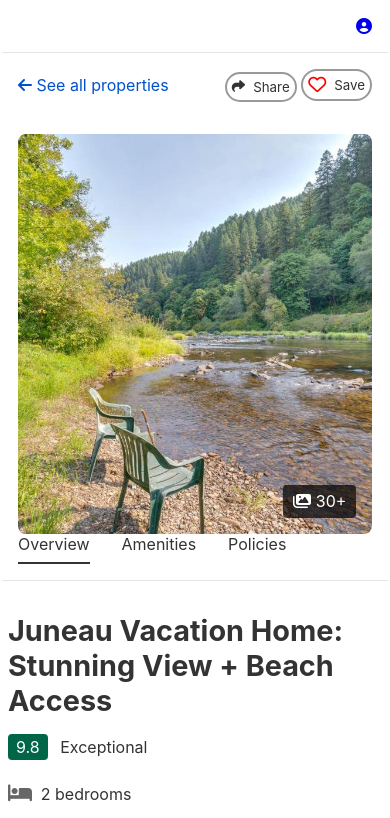
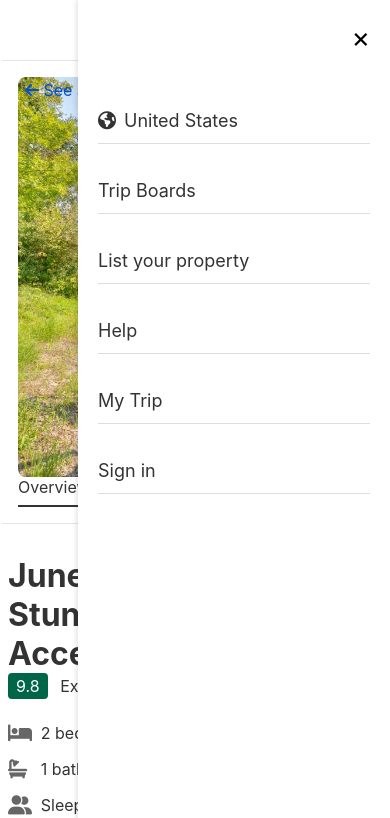
Before and after one commit to Marjia029/W3_JavaScript_Assignment, a plain HTML site: page index.html in a window 390 px wide. Both pictures are taken after a click on the link 364 px from the left and 26 px from the top of the page. Shown: the top 818 px of the page. Drawn offline with Linux system fonts and the light colour scheme.

Commit message:
almost done

```diff
--- a/index.html
+++ b/index.html
@@ -10,17 +10,19 @@
 </head>
 <body>
     <header>
-        <div class="nav-links">
-            <a href="#" id="region-selector"><i class="fas fa-globe-americas"></i>United States</a>
-            <a href="#">Trip Boards</a>
-            <a href="#">List your property</a>
-            <a href="#">Help</a>
-            <a href="#">My Trip</a>
-            <a href="#">sign in</a>
-
-        </div>
-        <div class="nav-icon">
-            <a href="#" ><i class="fas fa-user-circle"></i></a>
+        <div class="nav-container">
+            <div class="nav-icon">
+                <a href="#" id="menu-toggle"><i class="fas fa-user-circle"></i></a>
+            </div>
+            <div class="nav-links" id="mobile-nav">
+                <button id="close-nav">&times;</button>
+                <a href="#" id="region-selector"><i class="fas fa-globe-americas"></i> United States</a>
+                <a href="#">Trip Boards</a>
+                <a href="#">List your property</a>
+                <a href="#">Help</a>
+                <a href="#">My Trip</a>
+                <a href="#">Sign in</a>
+            </div>
         </div>
 
     </header>
@@ -32,8 +34,8 @@
         </a>
         <!-- share and save links -->
         <div class="nav-links">
-            <button class="share-open-popup"><a href="#"><i class="fas fa-share"></i> Share</a></button>
-            <button id="save-button"><a href="#" ><i class="fa-regular fa-heart" id="heart-icon"></i> Save</a></button>
+            <button class="share-open-popup"><a href="#"><i class="fas fa-share"></i><p>Share</p><img src="./assets/property-manager/alternate-share.svg" alt=""></a></button>
+            <button id="save-button"><a href="#" ><i class="fa-regular fa-heart" id="heart-icon"></i> <p>Save</p></a></button>
         </div>
     </div>
 <!-- =======================================================Image Gallery============================================================ -->
@@ -333,7 +335,7 @@
         <!-- Description  -->
 
         <div class="description-section">
-            <h1>About this property</h1>
+            <div class="title">About this property</div>
 
             <div class="property-description">
                 Mountain View Retreat: Scenic Escape + Forest Access
--- a/script.js
+++ b/script.js
@@ -1,3 +1,25 @@
+//========================================Navbar================================
+document.addEventListener('DOMContentLoaded', function() {
+    const menuToggle = document.getElementById('menu-toggle');
+    const mobileNav = document.getElementById('mobile-nav');
+    const closeNav = document.getElementById('close-nav');
+
+    // Open the mobile nav
+    menuToggle.addEventListener('click', (e) => {
+        e.preventDefault();
+        mobileNav.style.display = 'flex';
+    });
+
+    // Close the mobile nav
+    closeNav.addEventListener('click', () => {
+        mobileNav.style.display = 'none';
+    });
+} );
+
+
+
+
+//==========================================Region-Selector================================
 document.addEventListener('DOMContentLoaded', function() {
     const regionSelector = document.getElementById('region-selector');
     const settingsPopup = document.getElementById('settings-popup');
@@ -120,10 +142,6 @@ document.addEventListener('DOMContentLoaded', function() {
         }
     });
 });
-
-
-
-
 
 //Save icon State Management
 
--- a/styles.css
+++ b/styles.css
@@ -20,13 +20,30 @@ header {
 
 }
 
+/* ========================================Nav-bar-styling========================================= */
+.nav-container {
+    display: flex;
+    align-items: center;
+    padding: 0 16px;
+    margin-left: auto;
+}
+
+#close-nav{
+    display: none;
+}
+
 .nav-links {
     display: flex;
     gap: 1.5rem;
-    margin-left: auto;
+
 }
  .nav-icon {
     display: none;
+
+}
+.nav-icon .fas-user-circle{
+    font-size: 40px;
+    color: black;
 }
 
 .nav-links button {
@@ -50,6 +67,8 @@ header {
 
 }
 
+/* ========================================Nav-bar-styling-end========================================= */
+
 .some-link {
     padding: 1rem;
     display: flex;
@@ -84,6 +103,12 @@ header {
     display: flex;
     align-items: center;
     gap: 0.5rem;
+}
+
+.share-open-popup img{
+    height: 20px;
+    width: 20px;
+    display: none;
 }
 
 /* =================================================image-gallery========================================= */
@@ -268,8 +293,7 @@ header {
     margin-bottom: 5rem;
 }
 
-.property-details h1 {
-    font-size: 1.8rem;
+.property-details  title {
     margin-bottom: 1rem;
 }
 
@@ -728,14 +752,14 @@ header {
 
 
 .property-description {
-    margin-bottom: 20px;
+    margin: 20px 0;
 }
 
 /* .section {
     margin-bottom: 25px;
 } */
 
-.section p {
+.section p, .property-description p {
     margin: 18px 0;
 }
 
@@ -1256,7 +1280,69 @@ h2 {
         display: none;
     }
 
-    .nav-links {
+
+    /* ========================================Nav-bar====================================== */
+
+    .nav-container .nav-links {
+        display: none;
+        position: fixed;
+        top: 0;
+        right: 0;
+        width: 80%;
+        height: 100%;
+        background-color: #fff;
+        box-shadow: -2px 0 5px rgba(0, 0, 0, 0.1);
+        flex-direction: column;
+        padding: 20px;
+        z-index: 100;
+    }
+
+    /* Show the nav icon on mobile */
+    .nav-icon {
+        display: flex;
+        align-items: center;
+        margin-left: auto;
+        cursor: pointer;
+    }
+
+    .nav-icon i {
+        font-size: 28px;
+        color: #333;
+    }
+
+    /* Styling for the close button */
+    #close-nav {
+        display: flex;
+        align-self: flex-end;
+        background: none;
+        border: none;
+        font-size: 28px;
+        cursor: pointer;
+        margin-bottom: 20px;
+    }
+
+    /* Mobile nav links */
+    .nav-container .nav-links a {
+        font-size: 18px;
+        color: #333;
+        padding: 12px 0;
+        text-decoration: none;
+        border-bottom: 1px solid #ddd;
+        width: 100%;
+    }
+
+    /* Active state for the mobile nav links */
+    .nav-container .nav-links a:hover {
+        color: #007bff;
+    }
+    /* ====================================================Navbar-end================================ */
+
+    /* ========================================Region Selector pop up============================== */
+    .settings-popup{
+        max-width: 300px;
+    }
+
+    /* .nav-links {
         display: none;
     }
     .nav-icon{
@@ -1264,11 +1350,57 @@ h2 {
         align-items: center;
         text-decoration: none;
         margin-left: auto;
-    }
+
+    } */
 
     .some-link .nav-links{
         display: block;
     }
+
+   /* ==========================================tabs overlap================================== */
+   .image-gallery {
+    position: relative;
+    }
+
+    .some-link {
+        position: absolute;
+        top: 70px;
+        left: 20px;
+        right: 20px;
+        display: flex;
+        justify-content: space-between;
+        align-items: center;
+        z-index: 10;
+        padding: 5px;
+        background: transparent; /* Optional for better visibility */
+        color: #fff;
+        border-radius: 8px;
+    }
+
+    .some-link a {
+        color: #fff;
+        text-decoration: none;
+    }
+
+    .some-link  .nav-links {
+        display: flex;
+        gap: 10px;
+    }
+
+    .some-link .nav-links button {
+        background: transparent;
+        border: none;
+        background-color: white;
+        color: #fff;
+    }
+
+    .share-open-popup img {
+        display: flex;
+    }
+    .share-open-popup i,p{
+        display: none;
+    }
+   /* ==========================================tabs overlap-end================================== */
 
     .features {
         grid-template-columns: 1fr;
@@ -1426,6 +1558,32 @@ h2 {
         background-color: white;
         border: 2px solid black;
     }
+
+    /* ===============================share-pop-up================================= */
+    .share-popup{
+        width: 60%;
+        max-width: 300px;
+    }
+    .share-options {
+        display: flex;
+        flex-direction: column; /* Stack options vertically */
+        gap: 12px;
+    }
+
+    .share-option {
+        flex: 1;
+        padding: 10px;
+        font-size: 14px;
+        font-weight: bold;
+        color: #333;
+        background-color: #f9f9f9;
+        border: 1px solid #ccc;
+        border-radius: 8px;
+        text-align: center;
+        cursor: pointer;
+        transition: background-color 0.2s;
+    }
+    /* ===============================share-pop-up-end================================= */
 
 }
 
```
Also changed, not shown: assets/property-manager/alternate-share.svg (added).
